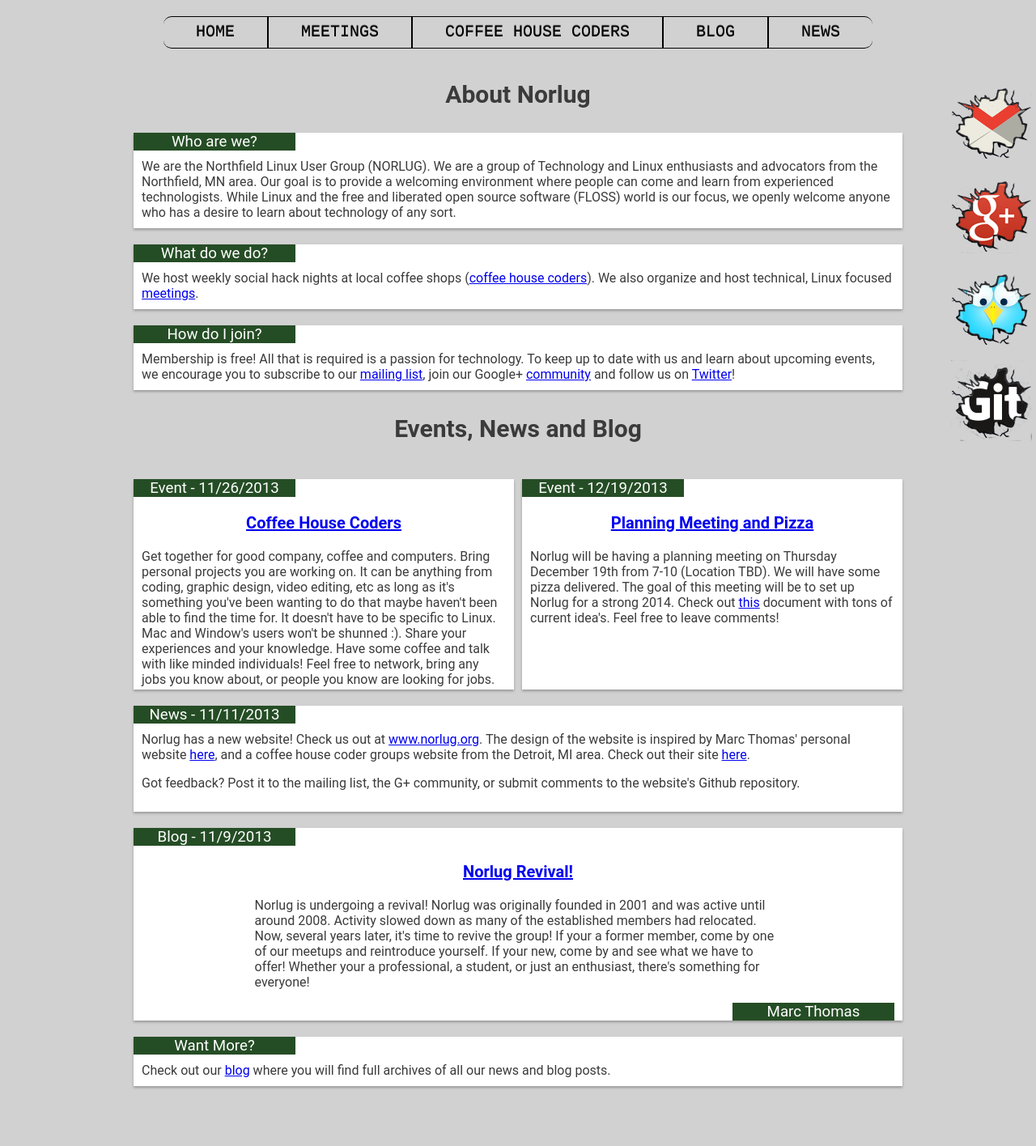
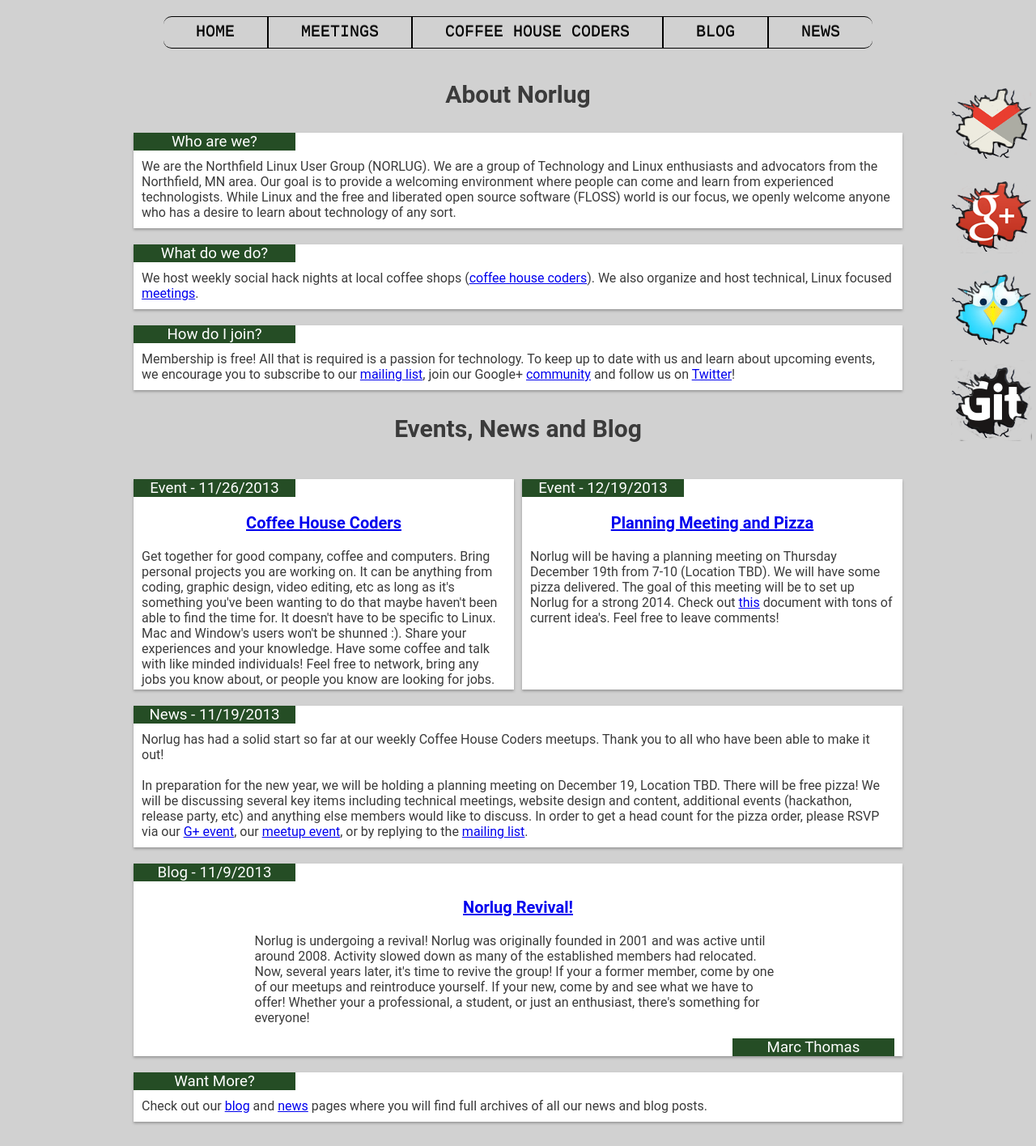
Before and after one commit to norlug/norlug.github.io, a Jekyll site: the page built from index.html, in a window 1280 px wide. Shown: the whole page at 81% size. Built offline with Jekyll 4.4.1, drawn with Linux system fonts in a browser that asks for light colours; before the commit the page ends 1372 px from its top, so only the background shows below that.

Commit message:
Updated news section

```diff
--- a/index.html
+++ b/index.html
@@ -40,12 +40,11 @@ layout: default
 </section>
 
 <section class="cardLayout">
-        <h3 class="cardHeader"> News - 11/11/2013 </h3>
+        <h3 class="cardHeader"> News - 11/19/2013 </h3>
         <p class="cardContent">
- 	Norlug has a new website! Check us out at <a href="http://www.norlug.org" target="_blank">www.norlug.org</a>. The design of the website is inspired by Marc Thomas' personal website <a href="http://www.mathomaste.ch" target="_blank">here</a>, and a coffee house coder groups website from the Detroit, MI area. Check out their site <a href="http://royaloak.coffeehousecoders.com/"target="_blank">here</a>. </p>
-
-        <p>Got feedback? Post it to the mailing list, the G+ community, or submit comments to the website's Github repository.
-        </p>
+ 	Norlug has had a solid start so far at our weekly Coffee House Coders meetups. Thank you to all who have been able to make it out!
+        <br></br>
+        In preparation for the new year, we will be holding a planning meeting on December 19, Location TBD. There will be free pizza! We will be discussing several key items including technical meetings, website design and content, additional events (hackathon, release party, etc) and anything else members would like to discuss. In order to get a head count for the pizza order, please RSVP via our <a href="https://plus.google.com/u/0/events/c85d8g1h8fcdbi1k6k805u07gr0?authkey=CM6NkP2x-K2E8gE" target="_blank">G+ event</a>, our <a href="http://www.meetup.com/NORLUG/events/151517302/" target="_blank">meetup event</a>, or by replying to the <a href="https://groups.google.com/forum/#!topic/norlug/368FD6bu9co" target="_blank">mailing list</a>.
 </section>
 
 <section class="cardLayout">
@@ -59,6 +58,6 @@ layout: default
 
 <section class="cardLayout">
         <h3 class="cardHeader"> Want More? </h3>
-        <p class="cardContent"> Check out our <a href="/blog" target="_top">blog</a> where you will find full archives of all our news and blog posts.
+        <p class="cardContent"> Check out our <a href="/blog" target="_top">blog</a> and <a href="/blog" target="_top">news</a> pages where you will find full archives of all our news and blog posts.
         </p>
 </section>
```
